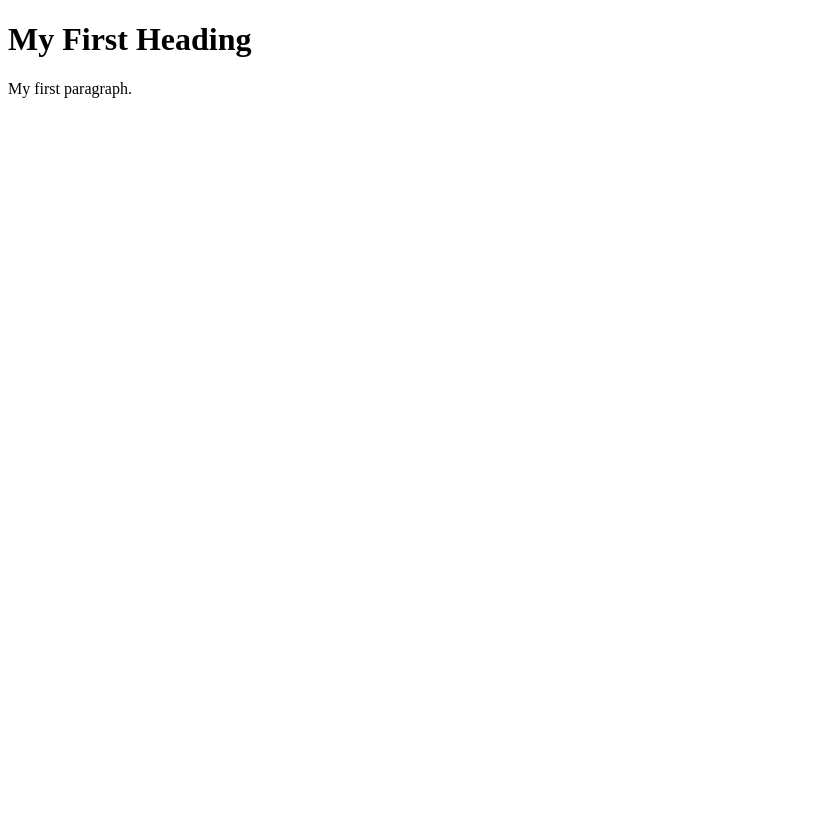
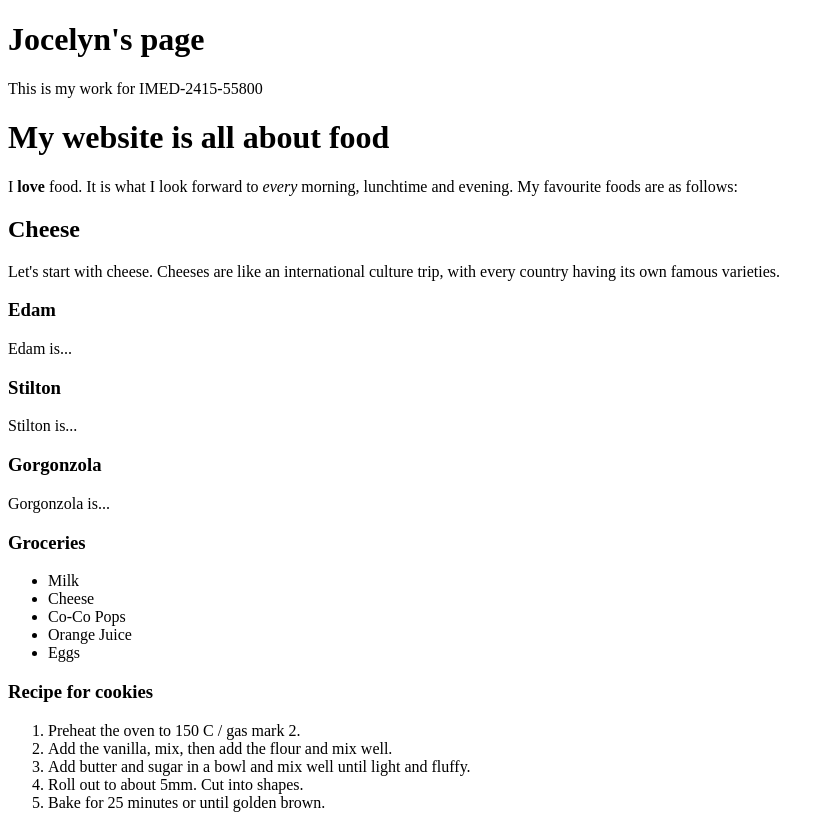
Before and after one commit to jocelynalexandria/jocelynalexandria, a plain HTML site: page week02/index.html in a window 1280 px wide. Shown: the whole page, without its empty margins (0-834 px from the left). Before the commit the page ends 800 px from the top, so only its background shows below. Drawn offline with Linux system fonts and the light colour scheme.

Commit message:
Update index.html

```diff
--- a/week02/index.html
+++ b/week02/index.html
@@ -2,8 +2,51 @@
 <html>
 <body>
 
-<h1>My First Heading</h1>
-<p>My first paragraph.</p>
+<h1>Jocelyn's page</h1>
+<p>This is my work for IMED-2415-55800</p>
+
+
+ <h1>My website is all about food</h1>
+
+<p>I <strong>love</strong> food. It is what I look forward to <em>every</em> morning, lunchtime and evening. My favourite foods are as follows:</p>
+
+<h2>Cheese</h2>
+
+<p>Let's start with cheese. Cheeses are like an international culture trip, with every country having its own famous varieties.</p>
+
+<h3>Edam</h3>
+
+<p>Edam is...</p>
+
+<h3>Stilton</h3>
+
+<p>Stilton is...</p>
+
+<h3>Gorgonzola</h3>
+
+<p>Gorgonzola is...</p>
+
+<h3>Groceries</h3>
+
+<ul>
+
+  <li>Milk</li>
+  <li>Cheese</li>
+  <li>Co-Co Pops</li>
+  <li>Orange Juice</li>
+  <li>Eggs</li>
+</ul>
+
+<h3>Recipe for cookies</h3>
+
+  <ol>
+  <li>Preheat the oven to 150 C / gas mark 2.</li>
+  <li>Add the vanilla, mix, then add the flour and mix well.</li>
+  <li>Add butter and sugar in a bowl and mix well until
+    light and fluffy.</li>
+  <li>Roll out to about 5mm. Cut into shapes.</li>
+  <li>Bake for 25 minutes or until golden brown.</li>
+</ol>
 
 </body>
 </html>
```
